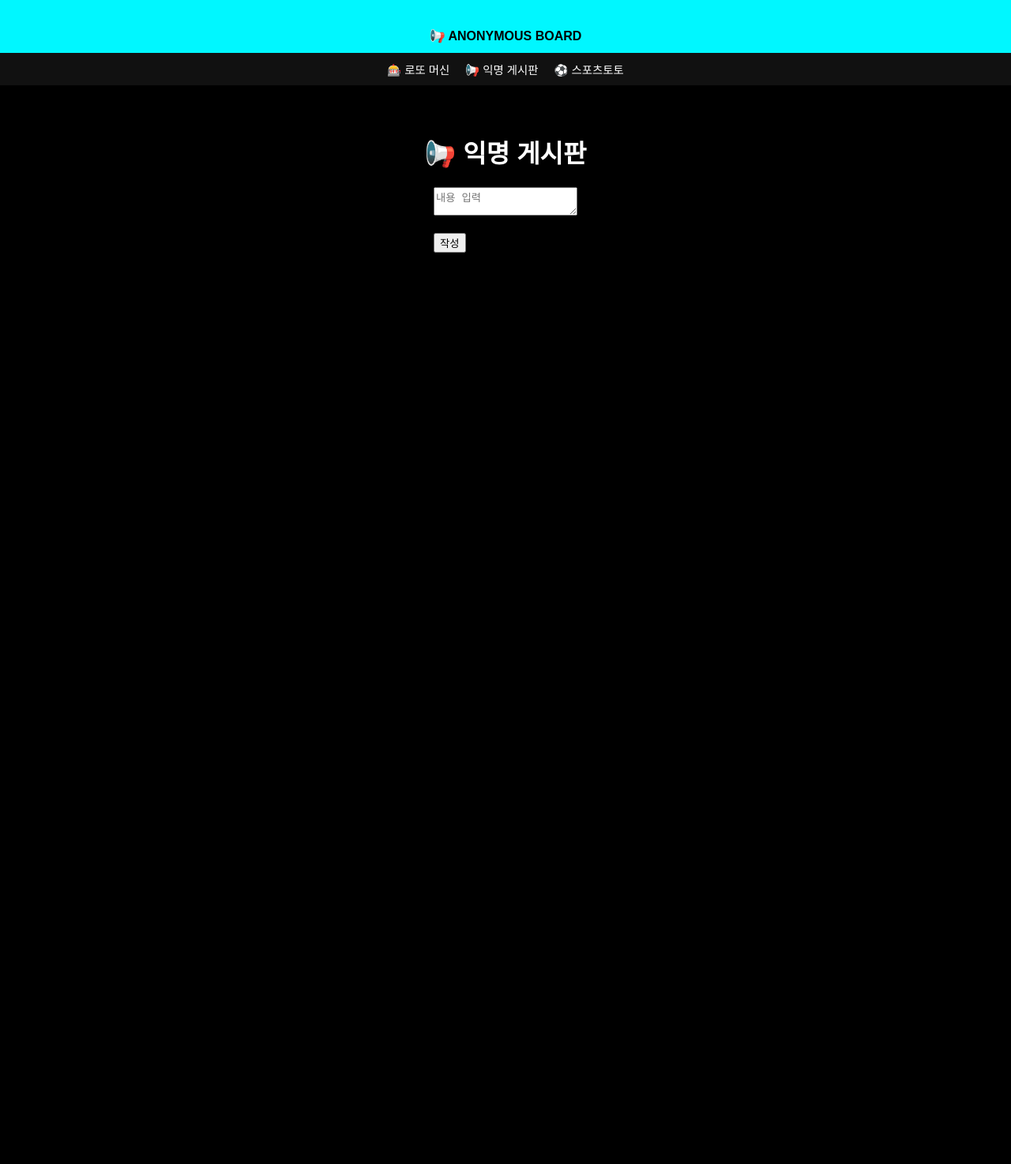
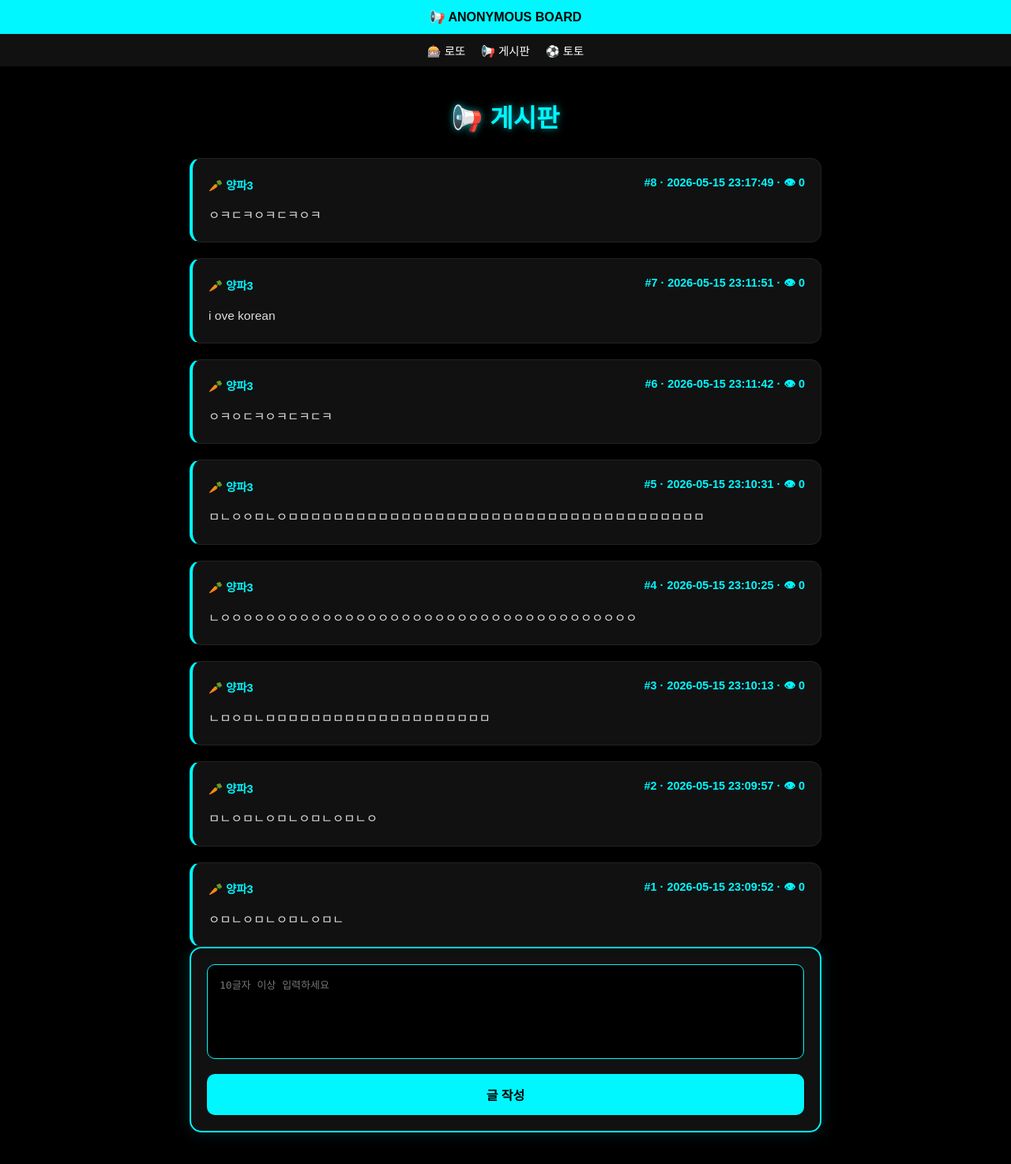
Before and after one commit to anchoon/lotto_project, a Flask app: page /board in a window 1280 px wide. Shown: the whole page at 79% size. Before the commit the page ends 320 px from the top, so only its background shows below. Run offline with Flask 3, Linux system fonts and the light colour scheme; data comes from the database, SQL or seed files in the repository; both versions use the stored data as it was after the commit.

Commit message:
board and toto update

```diff
--- a/app.py
+++ b/app.py
@@ -1,22 +1,207 @@
-from flask import Flask, render_template
+import sqlite3
+import hashlib
+
+from flask import Flask, render_template, request, redirect
 
 app = Flask(__name__)
 
-# 🎰 메인 로또
+DB_FILE = "posts.db"
+
+vegetables = [
+    "토마토", "당근", "가지",
+    "양파", "오이", "감자",
+    "버섯", "배추", "브로콜리"
+]
+
+# =========================
+# DB 초기화
+# =========================
+
+def init_db():
+
+    conn = sqlite3.connect(DB_FILE)
+    cur = conn.cursor()
+
+    cur.execute("""
+        CREATE TABLE IF NOT EXISTS posts (
+
+            id INTEGER PRIMARY KEY AUTOINCREMENT,
+
+            nickname TEXT,
+
+            content TEXT,
+
+            created_at DATETIME DEFAULT CURRENT_TIMESTAMP,
+
+            views INTEGER DEFAULT 0
+        )
+    """)
+
+    conn.commit()
+    conn.close()
+
+init_db()
+
+# =========================
+# 닉네임 생성
+# =========================
+
+def generate_nickname(ip):
+
+    hash_value = int(
+        hashlib.md5(ip.encode()).hexdigest(),
+        16
+    )
+
+    veg = vegetables[
+        hash_value % len(vegetables)
+    ]
+
+    number = hash_value % 100 + 1
+
+    return f"{veg}{number}"
+
+# =========================
+# 글 저장
+# =========================
+
+def save_post(nickname, content):
+
+    conn = sqlite3.connect(DB_FILE)
+    cur = conn.cursor()
+
+    cur.execute(
+        """
+        INSERT INTO posts
+        (nickname, content)
+
+        VALUES (?, ?)
+        """,
+        (nickname, content)
+    )
+
+    conn.commit()
+    conn.close()
+
+# =========================
+# 글 불러오기
+# =========================
+
+def load_posts():
+
+    conn = sqlite3.connect(DB_FILE)
+    cur = conn.cursor()
+
+    cur.execute("""
+        SELECT
+            id,
+            nickname,
+            content,
+            created_at,
+            views
+
+        FROM posts
+
+        ORDER BY id DESC
+    """)
+
+    rows = cur.fetchall()
+
+    conn.close()
+
+    return [
+
+        {
+            "id": r[0],
+            "nickname": r[1],
+            "text": r[2],
+            "created_at": r[3],
+            "views": r[4]
+        }
+
+        for r in rows
+    ]
+
+# =========================
+# 메인
+# =========================
+
 @app.route("/")
 def index():
+
     return render_template("index.html")
 
-# 📢 게시판
-@app.route("/board")
+# =========================
+# 게시판
+# =========================
+
+@app.route("/board", methods=["GET", "POST"])
 def board():
-    posts = []
-    return render_template("board.html", posts=posts)
 
-# ⚽ 스포츠토토
+    if request.method == "POST":
+
+        content = request.form.get("content")
+
+        if content and len(content) >= 10:
+
+            ip = request.headers.get(
+                "X-Forwarded-For",
+                request.remote_addr
+            )
+
+            nickname = generate_nickname(ip)
+
+            save_post(
+                nickname,
+                content
+            )
+
+        return redirect("/board")
+
+    posts = load_posts()
+
+    return render_template(
+        "board.html",
+        posts=posts
+    )
+
+# =========================
+# 토토
+# =========================
+
 @app.route("/toto")
 def toto():
-    return render_template("toto.html")
+
+    # 임시 데이터
+    matches = [
+
+        {
+            "away": "KIA",
+            "home": "롯데",
+            "pitcher": "네일 vs 박세웅"
+        },
+
+        {
+            "away": "LG",
+            "home": "두산",
+            "pitcher": "임찬규 vs 알칸타라"
+        },
+
+        {
+            "away": "삼성",
+            "home": "SSG",
+            "pitcher": "원태인 vs 김광현"
+        }
+
+    ]
+
+    return render_template(
+        "toto.html",
+        matches=matches
+    )
+
+# =========================
 
 if __name__ == "__main__":
+
     app.run(debug=True)
--- a/static/css/style.css
+++ b/static/css/style.css
@@ -58,3 +58,170 @@ canvas { width: 100%; height: 100%; }
 .c3 { background: #28a745; color: white; } /* 21-30 */
 .c4 { background: #a333c8; color: white; } /* 31-40 */
 .c5 { background: #555555; color: white; } /* 41-45 */
+
+/* ===== 게시판 ===== */
+/* ===== 게시판 ===== */
+
+.board-container{
+    width: 90%;
+    max-width: 800px;
+    margin: 40px auto;
+}
+
+.board-title{
+    text-align: center;
+    margin-bottom: 30px;
+    color: #00f7ff;
+    text-shadow: 0 0 10px rgba(0,247,255,0.6);
+}
+
+/* 글쓰기 박스 */
+
+.write-box{
+    background: #111;
+    border: 2px solid #00f7ff;
+    border-radius: 15px;
+    padding: 20px;
+    margin-bottom: 30px;
+
+
+    box-shadow: 0 0 20px rgba(0,247,255,0.15);
+}
+
+.write-box textarea{
+    width: 100%;
+    height: 120px;
+
+    background: #000;
+    color: white;
+
+    border: 1px solid #00f7ff;
+    border-radius: 10px;
+
+    padding: 15px;
+    resize: none;
+
+    font-size: 1em;
+    box-sizing: border-box;
+}
+
+.write-box textarea:focus{
+    outline: none;
+    box-shadow: 0 0 10px rgba(0,247,255,0.5);
+}
+
+/* 작성 버튼 */
+
+.write-btn{
+    margin-top: 15px;
+    width: 100%;
+    padding: 14px;
+
+    border: none;
+    border-radius: 10px;
+
+    background: #00f7ff;
+    color: black;
+
+    font-weight: bold;
+    font-size: 1em;
+
+    cursor: pointer;
+
+    transition: 0.2s;
+}
+
+.write-btn:hover{
+    background: #00d5dc;
+    transform: scale(1.02);
+}
+
+/* 게시글 리스트 */
+
+.posts-area{
+    display: flex;
+    flex-direction: column;
+    gap: 20px;
+}
+
+/* 게시글 카드 */
+
+.post-card{
+    background: #111;
+
+    border-radius: 14px;
+
+    padding: 20px;
+
+    border: 1px solid #222;
+    border-left: 4px solid #00f7ff;
+
+    box-shadow: 0 0 12px rgba(0,0,0,0.4);
+
+    transition: 0.2s;
+}
+
+.post-card:hover{
+    transform: translateY(-2px);
+    border-color: #00f7ff;
+    box-shadow: 0 0 20px rgba(0,247,255,0.2);
+}
+
+/* 상단 영역 */
+
+.post-top{
+    display: flex;
+    justify-content: space-between;
+    align-items: center;
+
+    margin-bottom: 15px;
+
+    color: #00f7ff;
+    font-weight: bold;
+    font-size: 0.9em;
+}
+
+/* 내용 */
+
+.post-content{
+    color: #ddd;
+    line-height: 1.7;
+    word-break: break-word;
+    font-size: 0.97em;
+}
+
+/* 시간 (선택) */
+
+.time{
+    color: #777;
+    font-size: 0.85em;
+}
+
+/* ===== 토토 ===== */
+
+.larger-title{
+    font-size: 2.5em;
+    text-align: center;
+    color: #00f7ff;
+}
+
+.toto-box{
+    width: 90%;
+    max-width: 900px;
+    margin-top: 30px;
+}
+
+.match-card{
+    background: #111;
+
+    border-left: 4px solid #00f7ff;
+
+    padding: 20px;
+    margin-bottom: 20px;
+
+    border-radius: 12px;
+
+    box-shadow: 0 0 12px rgba(0,0,0,0.4);
+
+    font-size: 1.1em;
+}
--- a/static/js/script.js
+++ b/static/js/script.js
@@ -92,3 +92,7 @@ function getColorClass(n) {
 }
 
 init(); animate();
+
+setInterval(() => {
+    location.reload()
+}, 60000)
--- a/templates/board.html
+++ b/templates/board.html
@@ -1,37 +1,12 @@
 <!DOCTYPE html>
 <html lang="ko">
 <head>
-
     <meta charset="UTF-8">
     <meta name="viewport" content="width=device-width, initial-scale=1.0">
-
-<title>익명 게시판</title>
-
-<link rel="stylesheet"
-href="{{ url_for('static', filename='css/style.css') }}?v=999">
-
-</head>
-
-<body>
-
-<div class="topbar">
-</div>
-
-
-
-<!DOCTYPE html>
-<html lang="ko">
-
-<head>
-
-<meta charset="UTF-8">
-<meta name="viewport" content="width=device-width, initial-scale=1.0">
-
     <title>익명 게시판</title>
 
     <link rel="stylesheet"
           href="{{ url_for('static', filename='css/style.css') }}">
-
 </head>
 
 <body>
@@ -41,28 +16,62 @@ href="{{ url_for('static', filename='css/style.css') }}">
 </div>
 
 <div class="menu">
+    <a href="/">🎰 로또</a>
+    <a href="/board">📢 게시판</a>
+    <a href="/toto">⚽ 토토</a>
+</div>
 
-<a href="/">🎰 로또 머신</a>
+<div class="board-container">
 
-<a href="/board">📢 익명 게시판</a>
+    <h1 class="board-title">📢 게시판</h1>
 
-<a href="/toto">⚽ 스포츠토토</a>
+    <!-- 게시글 목록 -->
+    <div class="posts-area">
+
+        {% for p in posts %}
+
+        <div class="post-card">
+
+            <div class="post-top">
+
+                <div>
+                    🥕 {{ p.nickname }}
+                </div>
+
+                <div>
+                    #{{ p.id }}
+                    · {{ p.created_at }}
+                    · 👁 {{ p.views }}
+                </div>
 
             </div>
 
-<div class="container">
-
-<h1>📢 익명 게시판</h1>
-
-<div class="post">
-
-<textarea placeholder="내용 입력"></textarea>
-
-<br><br>
-
-<button>작성</button>
+            <div class="post-content">
+                {{ p.text }}
+            </div>
 
         </div>
+
+        {% endfor %}
+
+    </div>
+
+    <!-- 글쓰기 -->
+    <form method="POST">
+
+        <div class="write-box">
+
+            <textarea
+                name="content"
+                placeholder="10글자 이상 입력하세요"></textarea>
+
+            <button class="write-btn" type="submit">
+                글 작성
+            </button>
+
+        </div>
+
+    </form>
 
 </div>
 
```
Also changed, not shown: templates/toto.html (+27 -19 lines), posts.db (added). Lines whose indentation alone changed are shown as unchanged.
